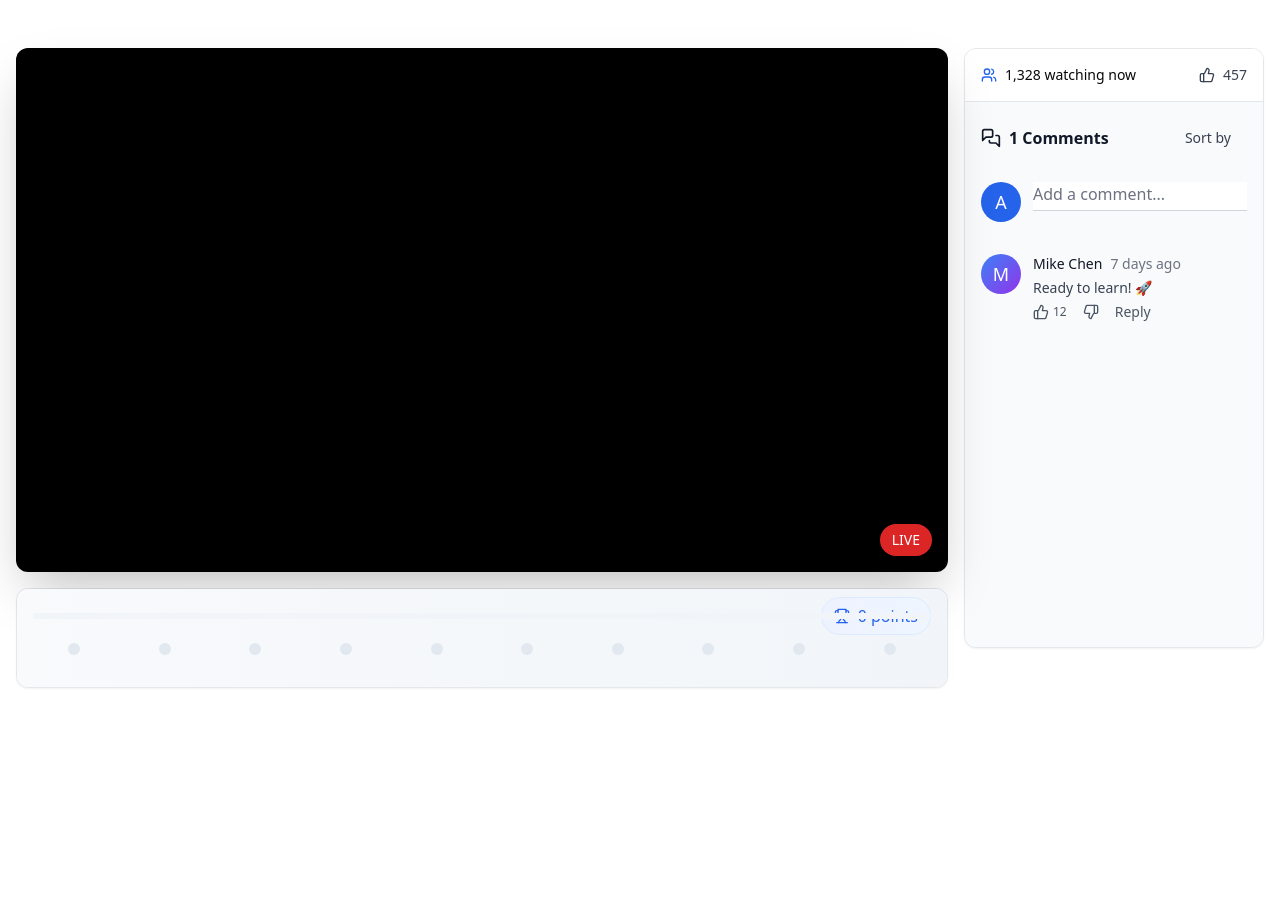
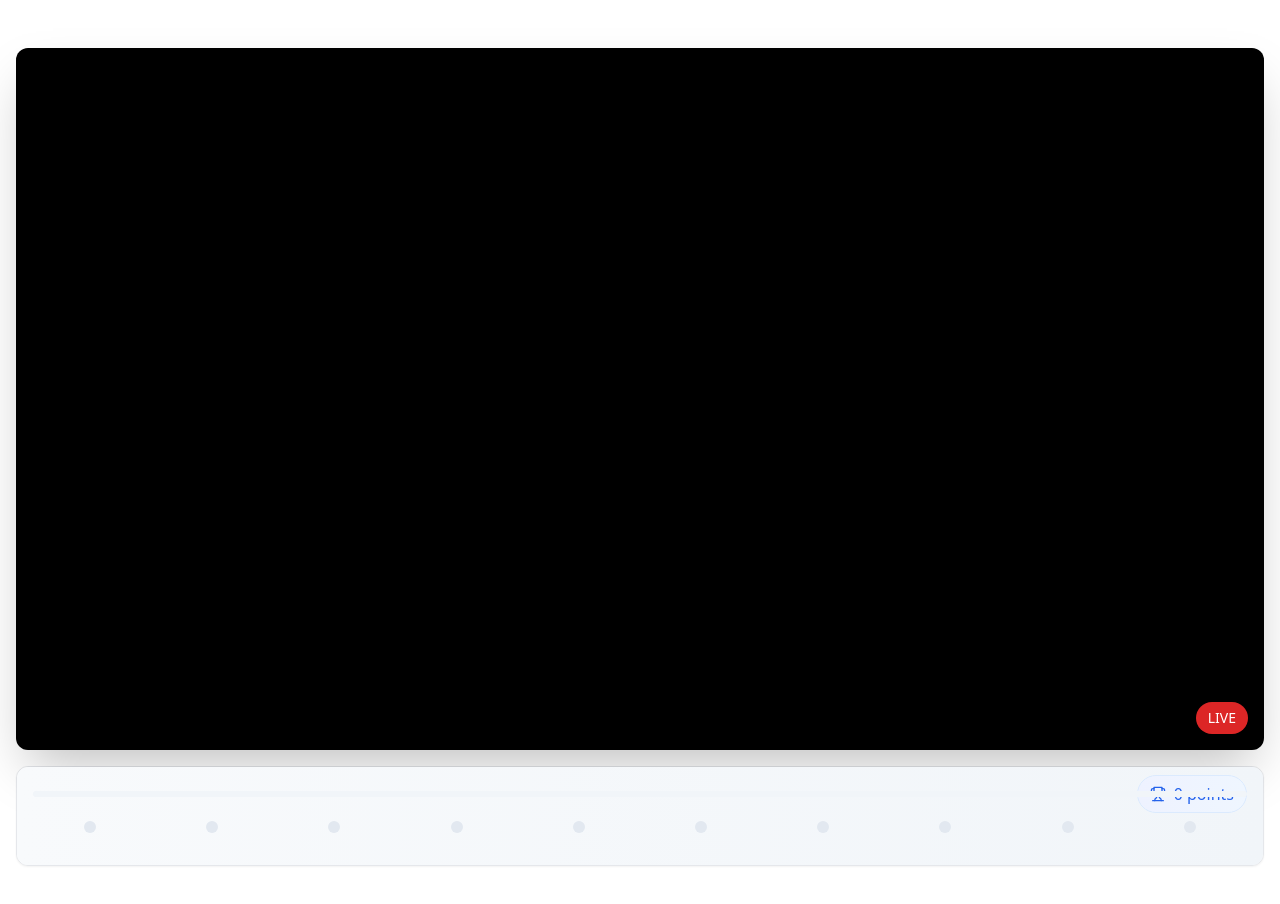
Before and after one commit to AvoCodes/youtubeportal, a React (Vite) app: page / in a window 1280 px wide. Shown: the top 904 px of the page. Before the commit the page ends 800 px from the top, so only its background shows below. Built offline with nearby package versions, Linux system fonts and the light colour scheme.

Commit message:
Remove live chat component
The live chat component has been removed from the application as per the prompt.

```diff
--- a/src/pages/Index.tsx
+++ b/src/pages/Index.tsx
@@ -1,21 +1,18 @@
 
 import React, { useState, useEffect } from 'react';
 import VideoPlayer from '../components/VideoPlayer';
-import LiveChat, { ChatMessage } from '../components/LiveChat';
 import VideoTimeline from '../components/VideoTimeline';
 import CTAButton from '../components/CTAButton';
 import WebinarPoll from '../components/webinar/WebinarPoll';
 import { useToast } from '@/components/ui/use-toast';
-import { Clock, ArrowUpRight, Users } from 'lucide-react';
+import { Clock, ArrowUpRight } from 'lucide-react';
 import { AlertDialog, AlertDialogAction, AlertDialogContent, AlertDialogDescription, AlertDialogFooter, AlertDialogHeader, AlertDialogTitle } from '@/components/ui/alert-dialog';
 import { Button } from '@/components/ui/button';
-import { CHAT_MESSAGES, NEW_ATTENDEES, POLLS, MILESTONES } from '../components/webinar/constants';
+import { NEW_ATTENDEES, POLLS, MILESTONES } from '../components/webinar/constants';
 
 const Index = () => {
   const [currentTime, setCurrentTime] = useState(0);
   const [viewerCount, setViewerCount] = useState(1328);
-  const [likesCount, setLikesCount] = useState(457);
-  const [hasLiked, setHasLiked] = useState(false);
   const [showNotification, setShowNotification] = useState(false);
   const [notification, setNotification] = useState({ title: "", message: "" });
   const [showActivePoll, setShowActivePoll] = useState(false);
@@ -24,55 +21,18 @@ const Index = () => {
   const [pollResults, setPollResults] = useState<number[]>([]);
   const [showMilestoneOffer, setShowMilestoneOffer] = useState(false);
   const [currentMilestone, setCurrentMilestone] = useState(MILESTONES[0]);
-  const [messages, setMessages] = useState<ChatMessage[]>([]);
-  const [attendees, setAttendees] = useState<{name: string, joined: boolean}[]>(
-    NEW_ATTENDEES.map(a => ({ name: a.name, joined: false }))
-  );
-  const [showRecentJoins, setShowRecentJoins] = useState(false);
-  const [recentJoins, setRecentJoins] = useState<string[]>([]);
   const [seatsRemaining, setSeatsRemaining] = useState(37);
   const [countdownActive, setCountdownActive] = useState(false);
-  const [countdown, setCountdown] = useState(600); // 10 minutes in seconds
+  const [countdown, setCountdown] = useState(600);
 
   const { toast } = useToast();
 
   useEffect(() => {
-    const initialMessages = CHAT_MESSAGES.filter(msg => msg.timestamp < 30);
-    setMessages(initialMessages);
-  }, []);
-
-  useEffect(() => {
     const handleTimeBasedEvents = () => {
-      const newMessages = CHAT_MESSAGES.filter(
-        msg => msg.timestamp <= currentTime &&
-        !messages.some(m => m.id === msg.id)
-      );
-
-      if (newMessages.length > 0) {
-        setMessages(prev => [...prev, ...newMessages]);
-      }
-
       NEW_ATTENDEES.forEach(attendee => {
         if (Math.abs(currentTime - attendee.time) < 5) {
-          const index = attendees.findIndex(a => a.name === attendee.name);
-          if (index !== -1 && !attendees[index].joined) {
-            const updatedAttendees = [...attendees];
-            updatedAttendees[index].joined = true;
-            setAttendees(updatedAttendees);
-
-            setRecentJoins(prev => [attendee.name, ...prev].slice(0, 3));
-            setShowRecentJoins(true);
-            setTimeout(() => setShowRecentJoins(false), 5000);
-
           if (Math.random() > 0.3) {
             setSeatsRemaining(prev => Math.max(prev - 1, 5));
-            }
-
-            toast({
-              title: "New Attendee!",
-              description: `${attendee.name} just joined the webinar`,
-              duration: 3000,
-            });
           }
         }
       });
@@ -99,26 +59,7 @@ const Index = () => {
     };
 
     handleTimeBasedEvents();
-  }, [currentTime, messages, attendees, toast]);
-
-  useEffect(() => {
-    const interval = setInterval(() => {
-      setViewerCount(prev => {
-        const change = Math.floor(Math.random() * 12) - 3;
-        return prev + change;
-      });
-    }, 8000);
-
-    return () => clearInterval(interval);
-  }, []);
-
-  useEffect(() => {
-    const interval = setInterval(() => {
-      setLikesCount(prev => prev + Math.floor(Math.random() * 3));
-    }, 15000);
-
-    return () => clearInterval(interval);
-  }, []);
+  }, [currentTime]);
 
   useEffect(() => {
     let timer: number;
@@ -135,20 +76,6 @@ const Index = () => {
 
   const handleTimeUpdate = (time: number) => {
     setCurrentTime(time);
-  };
-
-  const handleLikeClick = () => {
-    if (!hasLiked) {
-      setLikesCount(prev => prev + 1);
-      setHasLiked(true);
-
-      setNotification({
-        title: "Thanks for your feedback!",
-        message: "We appreciate your engagement with our content."
-      });
-      setShowNotification(true);
-      setTimeout(() => setShowNotification(false), 3000);
-    }
   };
 
   const handlePollOptionSelect = (index: number) => {
@@ -177,8 +104,7 @@ const Index = () => {
   return (
     <div className="min-h-screen bg-white pb-16">
       <div className="max-w-[1600px] mx-auto p-4 pt-8 md:pt-12 space-y-6">
-        <div className="grid md:grid-cols-4 gap-4">
-          <div className="md:col-span-3 space-y-4">
+        <div className="space-y-4">
           <div className="relative rounded-xl overflow-hidden bg-black shadow-2xl">
             <VideoPlayer
               wistiaId="92627nrxy4"
@@ -192,23 +118,6 @@ const Index = () => {
               <div className="absolute top-16 right-4 bg-white rounded-lg p-3 text-black shadow-lg border border-gray-200 max-w-xs animate-in fade-in slide-in-from-top duration-300">
                 <h4 className="font-semibold text-sm">{notification.title}</h4>
                 <p className="text-xs text-gray-700">{notification.message}</p>
-                </div>
-              )}
-
-              {showRecentJoins && (
-                <div className="absolute bottom-16 left-4 bg-white rounded-lg p-3 text-black shadow-lg border border-gray-200 animate-in fade-in slide-in-from-bottom duration-300">
-                  <div className="flex items-center gap-2 mb-2">
-                    <Users className="w-4 h-4 text-blue-600" />
-                    <span className="text-xs font-medium">New attendees joining</span>
-                  </div>
-                  {recentJoins.map((name, i) => (
-                    <div key={i} className="flex items-center gap-2 text-xs text-gray-700 chat-message" style={{animationDelay: `${i * 300}ms`}}>
-                      <div className="w-6 h-6 rounded-full bg-gradient-to-br from-blue-500 to-purple-600 flex items-center justify-center text-white text-xs">
-                        {name.charAt(0)}
-                      </div>
-                      <span>{name} just joined</span>
-                    </div>
-                  ))}
               </div>
             )}
           </div>
@@ -239,21 +148,9 @@ const Index = () => {
               }} />
             </div>
           )}
-          </div>
-
-          <div className="space-y-4">
-            <div className="bg-white rounded-xl border border-gray-200 overflow-hidden h-[600px] shadow-sm">
-              <LiveChat
-                messages={messages}
-                currentTime={currentTime}
-                viewerCount={viewerCount}
-                likesCount={likesCount}
-                onLike={handleLikeClick}
-                hasLiked={hasLiked}
-              />
-            </div>
 
           {showActivePoll && (
+            <div className="max-w-2xl mx-auto">
               <WebinarPoll
                 question={activePoll.question}
                 options={activePoll.options}
@@ -262,8 +159,8 @@ const Index = () => {
                 onOptionSelect={handlePollOptionSelect}
                 totalVotes={pollResults.reduce((a, b) => a + b, 0)}
               />
+            </div>
           )}
-          </div>
         </div>
       </div>
 
```
Lines whose indentation alone changed are shown as unchanged.
